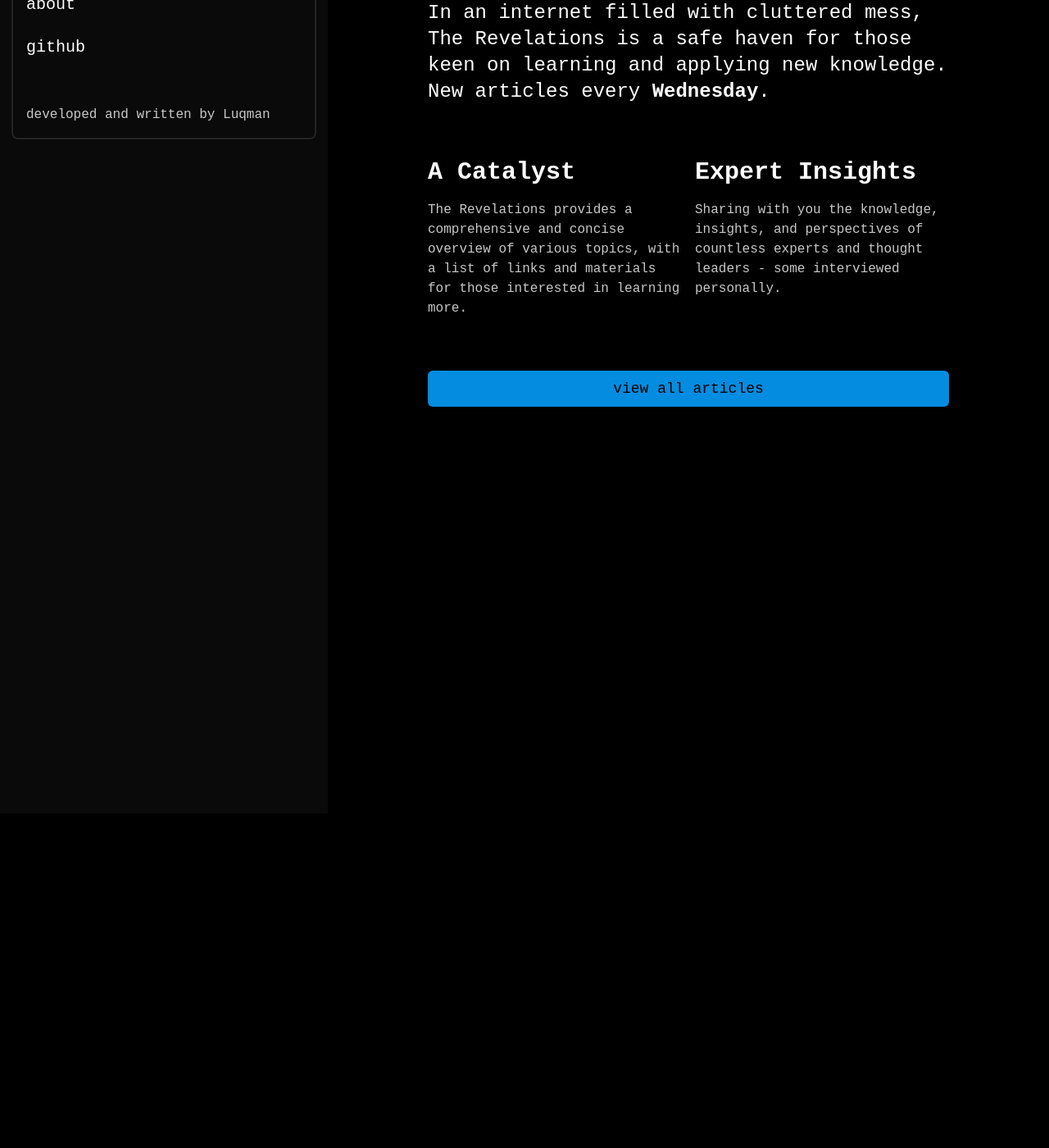
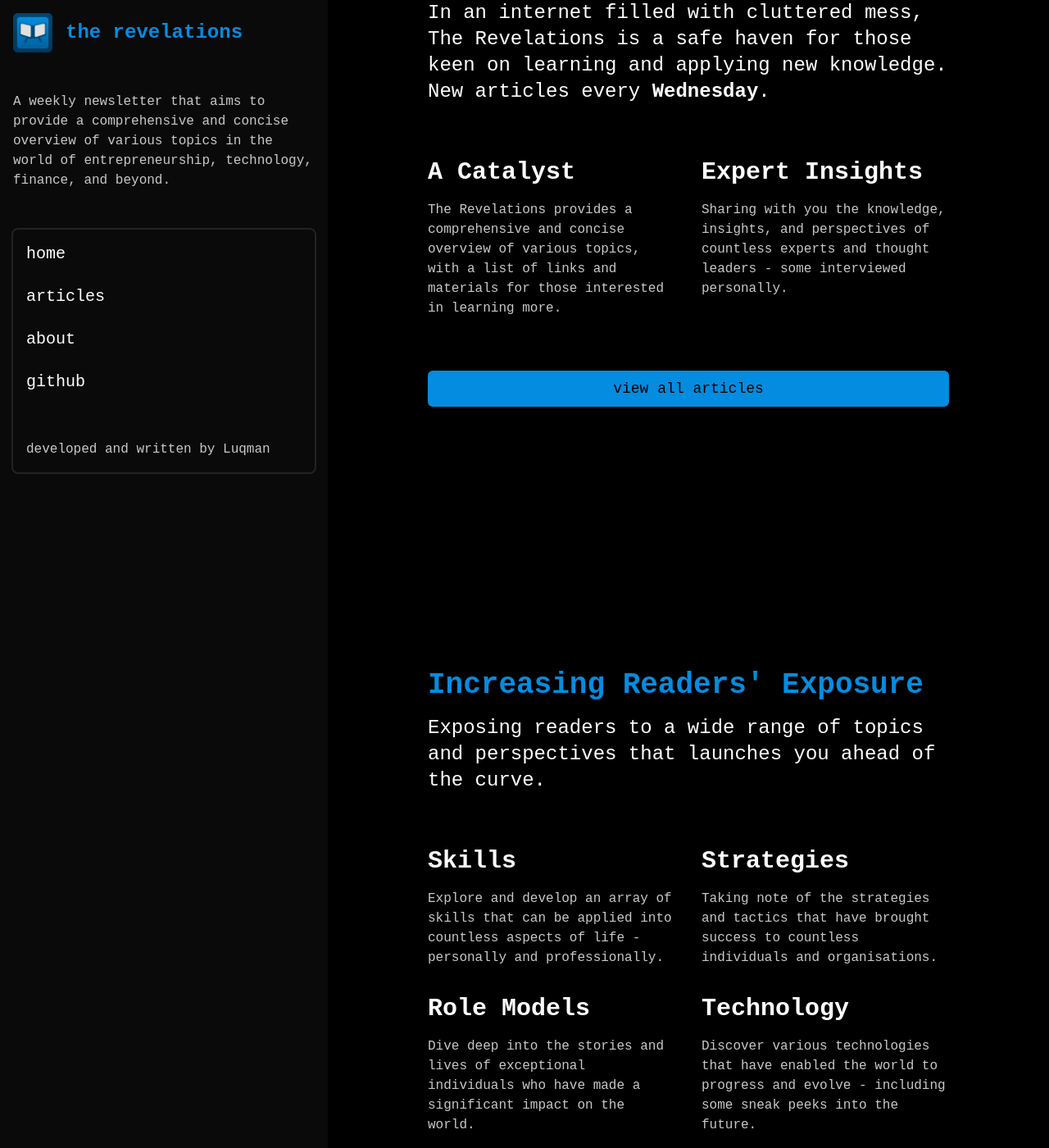
Before and after one commit to theluqmn/revelations, a Jekyll site: the page built from index.md, in a window 1280 px wide and 1400 px high, scrolled down 408 px. Shown: the whole window at 82% size. Built offline with Jekyll 4.4.1, drawn with Linux system fonts in a browser that asks for light colours; nearby versions of some CDN libraries; some web fonts are replaced; before the commit the page ends 1048 px from its top, so only the background shows below that.

Commit message:
lots of new writing

```diff
--- a/_layouts/home.html
+++ b/_layouts/home.html
@@ -35,7 +35,7 @@
             <!-- nav -->
             <div class="p-4 flex flex-col gap-12 bg-[rgb(10,10,10)] sticky top-0 h-screen w-3/12 min-w-[400px]">
                 <div class="flex flex-row gap-4 items-center">
-                    <img src="../assets/icon.png" class="w-12 h-12">
+                    <img src="{{ site.baseurl }}/assets/icon.png" class="w-12 h-12">
                     <h1 class="text-2xl text-[rgb(4,140,224)] font-bold">
                         the revelations
                     </h1>
@@ -83,7 +83,7 @@
                                 </p>
                             </div>
 
-                            <div class="grid grid-cols-2 gap-4">
+                            <div class="grid grid-cols-2 gap-8">
                                 <div class="flex flex-col gap-4">
                                     <h2 class="text-3xl text-white font-bold">
                                         A Catalyst
@@ -111,7 +111,57 @@
                         </div>
 
                         <div class="flex flex-col gap-16">
+                            <div class="flex flex-col gap-4">
+                                <h1 class="pt-48 text-4xl text-[rgb(4,140,224)] font-bold">
+                                    Increasing Readers' Exposure
+                                </h1>
 
+                                <p class="text-2xl text-white">
+                                    Exposing readers to a wide range of topics and perspectives that launches you ahead of the curve.
+                                </p>
+                            </div>
+
+                            <div class="grid grid-cols-2 gap-8">
+                                <div class="flex flex-col gap-4">
+                                    <h2 class="text-3xl text-white font-bold">
+                                        Skills
+                                    </h2>
+
+                                    <p class="text-[rgb(200,200,200)] text-base">
+                                        Explore and develop an array of skills that can be applied into countless aspects of life - personally and professionally.
+                                    </p>
+                                </div>
+
+                                <div class="flex flex-col gap-4">
+                                    <h2 class="text-3xl text-white font-bold">
+                                        Strategies
+                                    </h2>
+
+                                    <p class="text-[rgb(200,200,200)] text-base">
+                                        Taking note of the strategies and tactics that have brought success to countless individuals and organisations.
+                                    </p>
+                                </div>
+
+                                <div class="flex flex-col gap-4">
+                                    <h2 class="text-3xl text-white font-bold">
+                                        Role Models
+                                    </h2>
+
+                                    <p class="text-[rgb(200,200,200)] text-base">
+                                        Dive deep into the stories and lives of exceptional individuals who have made a significant impact on the world.
+                                    </p>
+                                </div>
+
+                                <div class="flex flex-col gap-4">
+                                    <h2 class="text-3xl text-white font-bold">
+                                        Technology
+                                    </h2>
+
+                                    <p class="text-[rgb(200,200,200)] text-base">
+                                        Discover various technologies that have enabled the world to progress and evolve - including some sneak peeks into the future.
+                                    </p>
+                                </div>
+                            </div>
                         </div>
                     </div>
                 </div>
```
